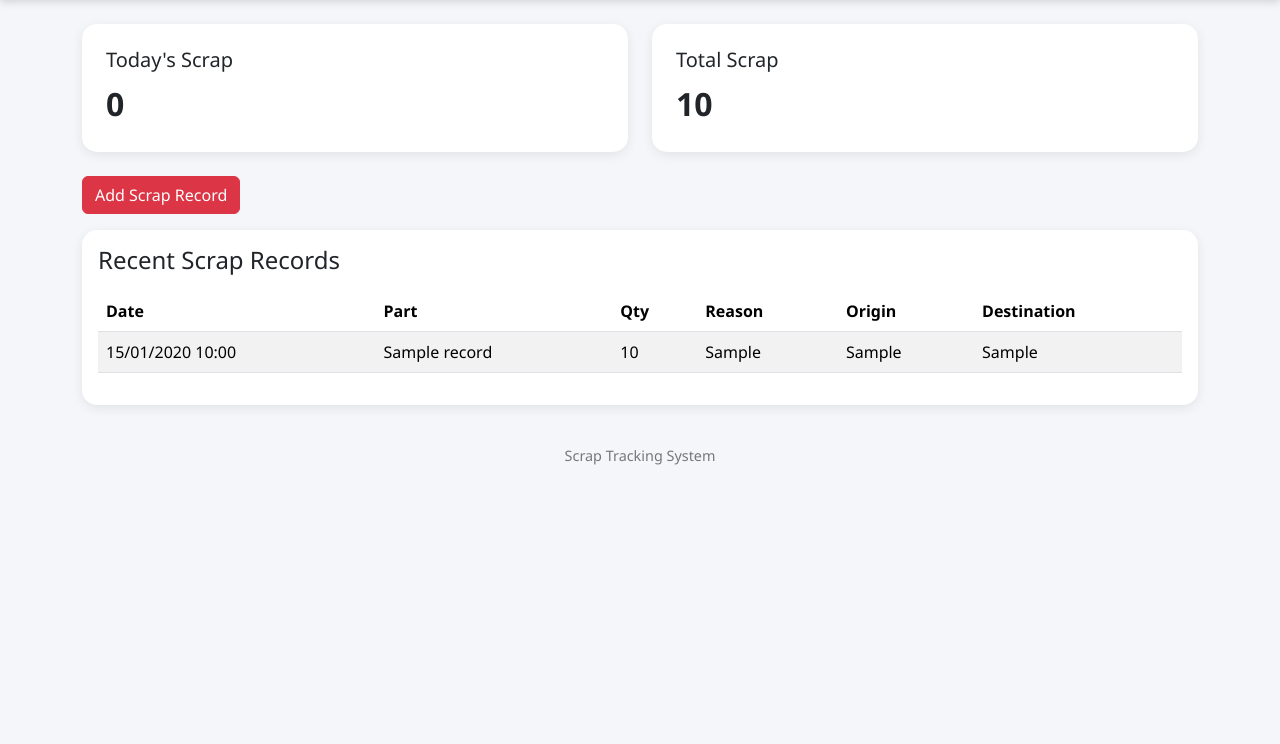
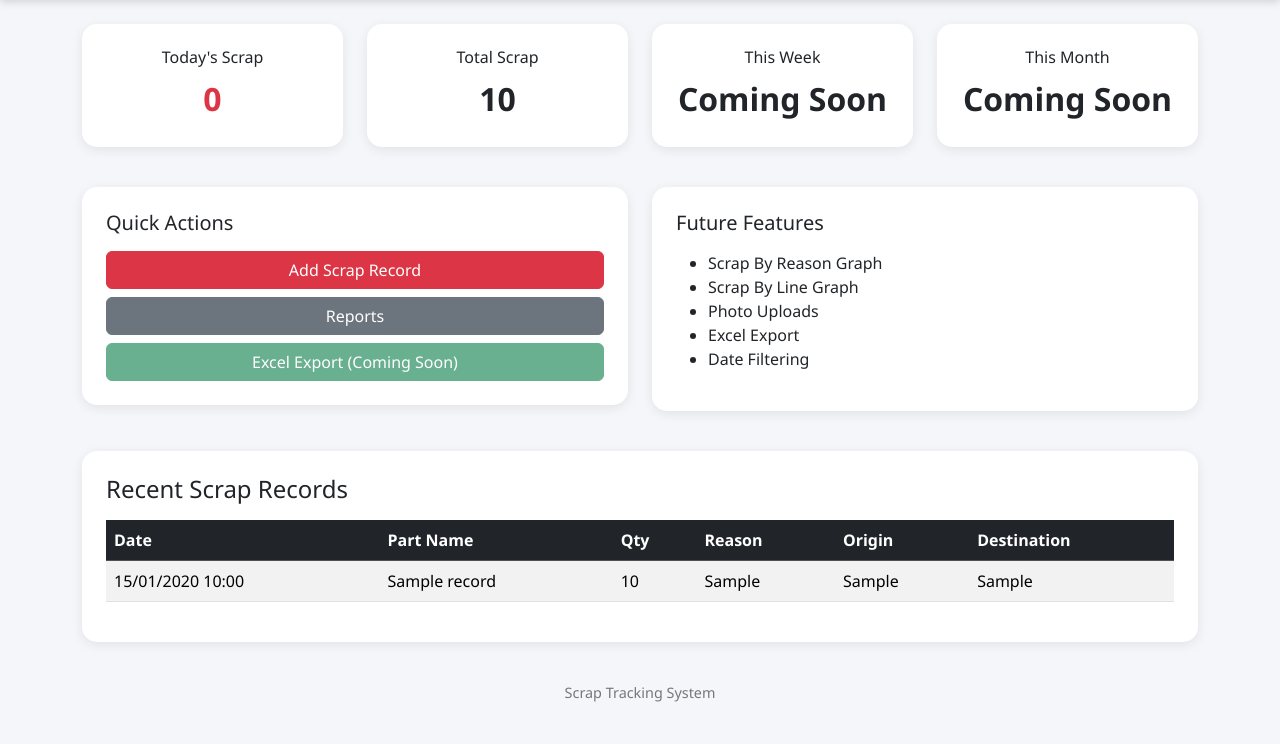
Before and after one commit to hgooders/SCRAP-TRACKER-V2, a Flask app: page /dashboard in a window 1280 px wide. Shown: the part 56-800 px from the top of the page. Run offline with Flask 3, Linux system fonts and the light colour scheme; a user stored in the database is signed in; tables that the repository leaves empty hold one stand-in row (values such as "Sample post").

Commit message:
Update dashboard.html

```diff
--- a/templates/dashboard.html
+++ b/templates/dashboard.html
@@ -4,51 +4,113 @@
 
 <div class="row mb-4">
 
-    <div class="col-md-6">
-        <div class="card p-4">
-            <h5>Today's Scrap</h5>
-            <div class="kpi">
+    <div class="col-md-3 mb-3">
+        <div class="card p-4 text-center">
+            <h6>Today's Scrap</h6>
+            <div class="kpi text-danger">
                 {{ today_qty }}
             </div>
         </div>
     </div>
 
-    <div class="col-md-6">
-        <div class="card p-4">
-            <h5>Total Scrap</h5>
+    <div class="col-md-3 mb-3">
+        <div class="card p-4 text-center">
+            <h6>Total Scrap</h6>
             <div class="kpi">
                 {{ total_qty }}
             </div>
         </div>
     </div>
 
+    <div class="col-md-3 mb-3">
+        <div class="card p-4 text-center">
+            <h6>This Week</h6>
+            <div class="kpi">
+                Coming Soon
+            </div>
+        </div>
     </div>
 
-<div class="mb-3">
+    <div class="col-md-3 mb-3">
+        <div class="card p-4 text-center">
+            <h6>This Month</h6>
+            <div class="kpi">
+                Coming Soon
+            </div>
+        </div>
+    </div>
 
-    <a href="/add-scrap" class="btn btn-danger">
+</div>
+
+<div class="row mb-4">
+
+    <div class="col-md-6 mb-3">
+
+        <div class="card p-4">
+
+            <h5 class="mb-3">
+                Quick Actions
+            </h5>
+
+            <a href="/add-scrap" class="btn btn-danger mb-2">
                 Add Scrap Record
             </a>
 
+            <a href="/reports" class="btn btn-secondary mb-2">
+                Reports
+            </a>
+
+            <button class="btn btn-success" disabled>
+                Excel Export (Coming Soon)
+            </button>
+
         </div>
 
-<div class="card p-3">
+    </div>
+
+    <div class="col-md-6 mb-3">
+
+        <div class="card p-4">
+
+            <h5 class="mb-3">
+                Future Features
+            </h5>
+
+            <ul>
+                <li>Scrap By Reason Graph</li>
+                <li>Scrap By Line Graph</li>
+                <li>Photo Uploads</li>
+                <li>Excel Export</li>
+                <li>Date Filtering</li>
+            </ul>
+
+        </div>
+
+    </div>
+
+</div>
+
+<div class="card p-4">
 
     <h4 class="mb-3">
         Recent Scrap Records
     </h4>
 
-    <table class="table table-striped">
+    <div class="table-responsive">
 
-        <thead>
+        <table class="table table-striped table-hover">
+
+            <thead class="table-dark">
+
                 <tr>
                     <th>Date</th>
-                <th>Part</th>
+                    <th>Part Name</th>
                     <th>Qty</th>
                     <th>Reason</th>
                     <th>Origin</th>
                     <th>Destination</th>
                 </tr>
+
             </thead>
 
             <tbody>
@@ -56,12 +118,31 @@
             {% for record in records %}
 
             <tr>
-            <td>{{ record.created_at.strftime('%d/%m/%Y %H:%M') }}</td>
-            <td>{{ record.part_name }}</td>
-            <td>{{ record.quantity }}</td>
-            <td>{{ record.reason }}</td>
-            <td>{{ record.origin_line }}</td>
-            <td>{{ record.destination_line }}</td>
+
+                <td>
+                    {{ record.created_at.strftime('%d/%m/%Y %H:%M') }}
+                </td>
+
+                <td>
+                    {{ record.part_name }}
+                </td>
+
+                <td>
+                    {{ record.quantity }}
+                </td>
+
+                <td>
+                    {{ record.reason }}
+                </td>
+
+                <td>
+                    {{ record.origin_line }}
+                </td>
+
+                <td>
+                    {{ record.destination_line }}
+                </td>
+
             </tr>
 
             {% endfor %}
@@ -72,4 +153,6 @@
 
     </div>
 
+</div>
+
 {% endblock %}
```
Lines whose indentation alone changed are shown as unchanged.
